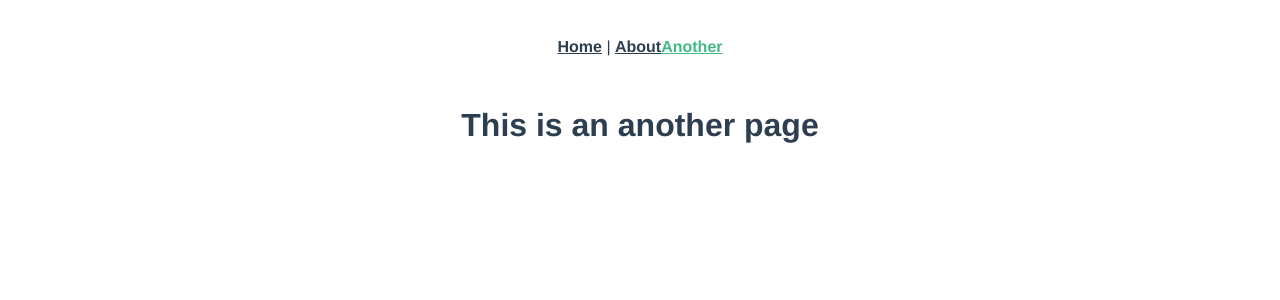
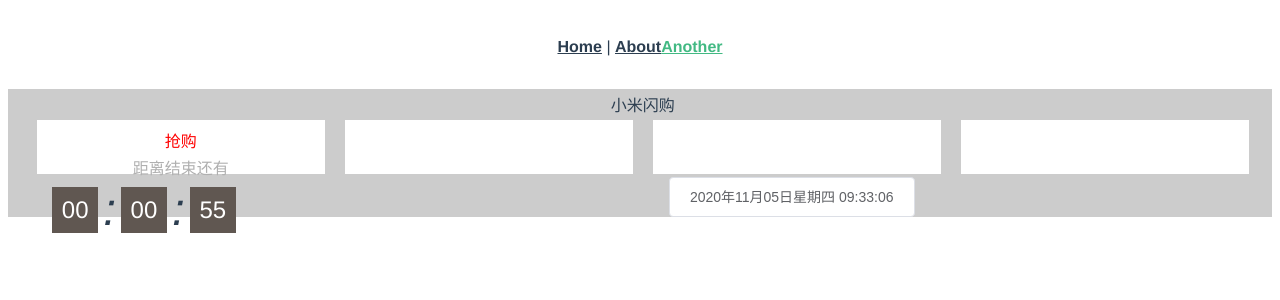
Before and after one commit to jackluotong/vue_project, a Vue app: page /another in a window 1280 px wide. Shown: the top 300 px of the page. Built offline with nearby package versions, Linux system fonts and the light colour scheme.

Commit message:
I added setInterval and showing time using year,month,day,week,hour,minutes,seconds,

```diff
--- a/package.json
+++ b/package.json
@@ -9,6 +9,7 @@
   },
   "dependencies": {
     "core-js": "^3.6.5",
+    "element-ui": "^2.14.1",
     "vue": "^2.6.11",
     "vue-router": "^3.2.0",
     "vuex": "^3.4.0"
@@ -20,10 +21,14 @@
     "@vue/cli-plugin-vuex": "~4.5.0",
     "@vue/cli-service": "~4.5.0",
     "babel-eslint": "^10.1.0",
+    "css-loader": "^5.0.1",
     "eslint": "^6.7.2",
     "eslint-plugin-vue": "^6.2.2",
     "sass": "^1.26.5",
     "sass-loader": "^8.0.2",
+    "style-loader": "^2.0.0",
+    "stylus": "0.52.4",
+    "stylus-loader": "^3.0.1",
     "vue-template-compiler": "^2.6.11"
   }
 }
--- a/src/main.js
+++ b/src/main.js
@@ -2,7 +2,11 @@ import Vue from 'vue'
 import App from './App.vue'
 import router from './router'
 import store from './store'
+import ElementUI from 'element-ui';
+import 'element-ui/lib/theme-chalk/index.css';
 
+
+Vue.use(ElementUI);
 Vue.config.productionTip = false
 
 new Vue({
--- a/src/views/Another.vue
+++ b/src/views/Another.vue
@@ -1,5 +1,173 @@
 <template>
-  <div class="another">
-    <h1>This is an another page</h1>
-   </div>
+  <div class="container">
+    <div class="box">
+      <div class="header">小米闪购</div>
+      <el-row :gutter="20">
+        <el-col :span="6">
+          <div class="product-area">
+            <div class="con-tit">
+              抢购
+            </div>
+
+          <div class="desc">距离结束还有</div>
+          <div class="time-wrapper">
+            <div class="time-box">{{hour}}</div>
+            <i class="ii">:</i>
+            <div class="time-box">{{minute}}</div>
+            <i class="ii">:</i>
+            <div class="time-box">{{second}}</div>
+          </div>
+          </div>
+        </el-col>
+        <el-col :span="6">
+          <div class="product-area">
+          </div>
+        </el-col>
+        <el-col :span="6">
+          <div class="product-area">
+          </div>
+        </el-col>
+        <el-col :span="6">
+          <div class="product-area">
+          </div>
+        </el-col>
+      </el-row>
+    </div>
+     <el-button>
+     {{nowTime}}
+  </el-button>
+  </div>
+
 </template>
+
+<script>
+
+export default {
+  name: 'HomeCuttime',
+  data () {
+    return {
+      hours: 0,
+      minutes: 1,
+      seconds: 0,
+      nowTime:'',
+    }
+  },
+  methods: {
+    num (n) {
+      return n < 10 ? '0' + n : '' + n
+    },
+    cutTimeDown () {
+      var that = this
+      var timer = window.setInterval(function () {
+        if (that.seconds === 0 && that.minutes !== 0) {
+          that.seconds = 59
+          that.minutes -= 1
+        } else if (that.hours !== 0 && that.minutes === 0 && that.seconds === 0) {
+          that.seconds = 59
+          that.minutes = 59
+          that.hours -= 1
+        } else if (that.hours === 0 && that.minutes === 0 && that.seconds === 0) {
+          that.seconds = 0
+          window.clearInterval(timer)
+        } else {
+          that.seconds -= 1
+        }
+      }, 1000)
+    },
+    //显示当前时间（年月日时分秒）
+    timeFormate(timeStamp) {
+      let mydate=new Date();
+      let myddy=mydate.getDay();
+      let weekday=["星期日","星期一","星期二","星期三","星期四","星期五","星期六"];
+      let year = new Date(timeStamp).getFullYear();
+      let month =new Date(timeStamp).getMonth() + 1 < 10? "0" + (new Date(timeStamp).getMonth() + 1): new Date(timeStamp).getMonth() + 1;
+      let date =new Date(timeStamp).getDate() < 10? "0" + new Date(timeStamp).getDate(): new Date(timeStamp).getDate();
+      let hh =new Date(timeStamp).getHours() < 10? "0" + new Date(timeStamp).getHours(): new Date(timeStamp).getHours();
+      let mm =new Date(timeStamp).getMinutes() < 10? "0" + new Date(timeStamp).getMinutes(): new Date(timeStamp).getMinutes();
+      let ss =new Date(timeStamp).getSeconds() < 10? "0" + new Date(timeStamp).getSeconds(): new Date(timeStamp).getSeconds();
+      this.nowTime = year + "年" + month + "月" + date +"日"+weekday[myddy]+" "+hh+":"+mm+':'+ss ;
+    },
+    nowTimes(){
+      this.timeFormate(new Date());
+      setInterval(this.nowTimes,1000);
+      this.clear()
+    },
+    clear(){
+      clearInterval(this.nowTimes)
+      this.nowTimes = null;
+    }
+  },
+  watch: {
+    second: {
+      handler (newVal) {
+        this.num(newVal)
+      }
+    },
+    minute: {
+      handler (newVal) {
+        this.num(newVal)
+      }
+    },
+    hour: {
+      handler (newVal) {
+        this.num(newVal)
+      }
+    }
+  },
+  computed: {
+    second: function () {
+      return this.num(this.seconds)
+    },
+    minute: function () {
+      return this.num(this.minutes)
+    },
+    hour: function () {
+      return this.num(this.hours)
+    }
+  },
+  mounted () {
+    this.cutTimeDown()
+    this.nowTimes()
+    this.clear()
+  }
+}
+</script>
+
+<style lang="stylus" scoped>
+.container
+  position: relative
+  padding: 0 1.46rem 0 1.8rem
+  margin-top: .2rem
+  background: #ccc
+.box
+  height: 5.5rem
+  .header
+    padding: .2rem 0
+.product-area
+  height: 3.4rem
+  text-align: center
+  background: #fff
+  .con-tit
+    padding-top: .5rem
+    color: red
+  .img
+    padding-top: .2rem
+  .desc
+    padding-top: .2rem
+    font-size: 16px
+    color: #b0b0b0
+  .time-wrapper
+    padding: .2rem .2rem 0 .65rem
+    .ii
+      font-size: 46px
+      float: left
+    .time-box
+      margin: 5px
+      width: 46px
+      height: 46px
+      background: #605751
+      color: #fff
+      font-size: 24px
+      line-height: 46px
+      float: left
+</style>
```
Also changed, not shown: 1 other file (tests, documents, lock files or other folders).
